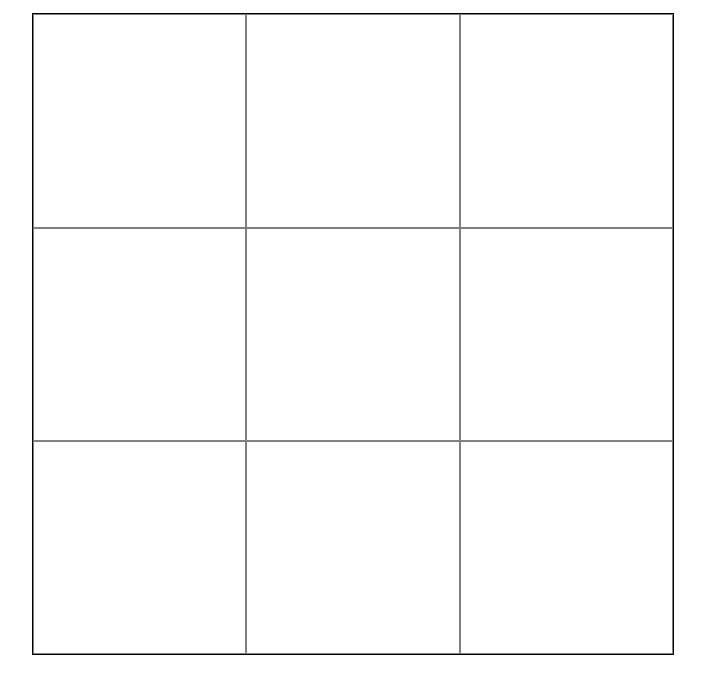
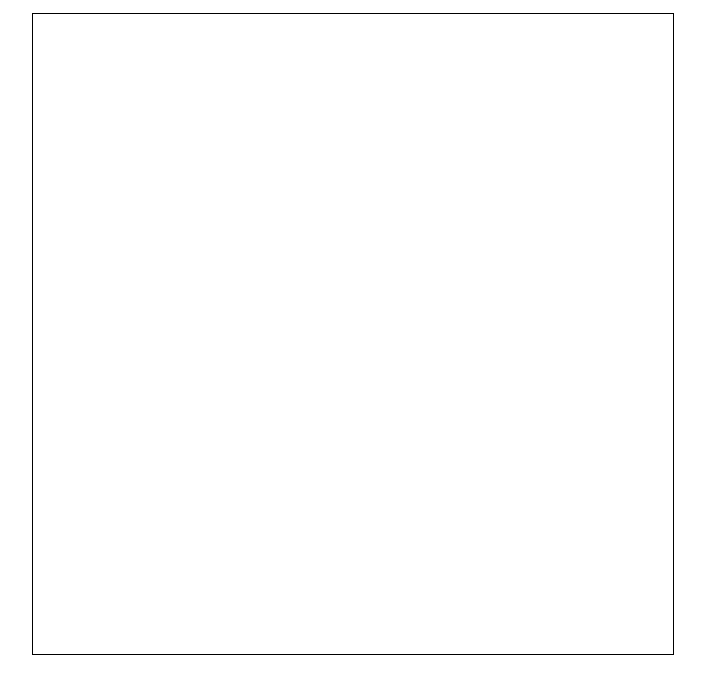
Before and after one commit to bbbbcccd/etch-a-sketch, a plain HTML site: page index.html in a window 1280 px wide. Shown: the part 61-754 px from the top of the page, without its empty margins (287-992 px from the left). Drawn offline with Linux system fonts and the light colour scheme.

Commit message:
Remove 3 x 3 grid

```diff
--- a/index.html
+++ b/index.html
@@ -10,25 +10,7 @@
 
 <body>
     <h1 class="header">Etch-A-Sketch</h1>
-    <div class="grid-container">
-        <div class="grid-row">
-            <div class="grid-cell"></div>
-            <div class="grid-cell"></div>
-            <div class="grid-cell"></div>
-        </div>
-
-        <div class="grid-row">
-            <div class="grid-cell"></div>
-            <div class="grid-cell"></div>
-            <div class="grid-cell"></div>
-        </div>
-
-        <div class="grid-row">
-            <div class="grid-cell"></div>
-            <div class="grid-cell"></div>
-            <div class="grid-cell"></div>
-        </div>
-    </div>
+    <div class="grid-container"></div>
 </body>
 
 </html>
```
